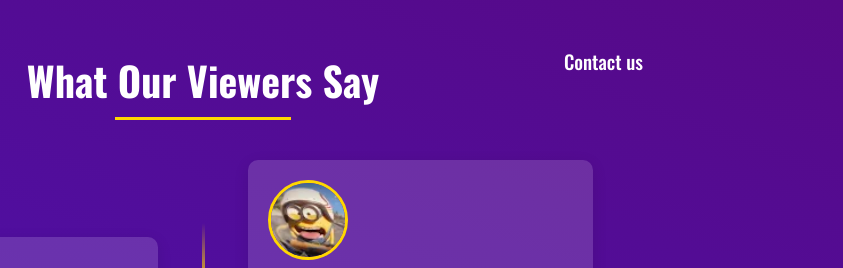
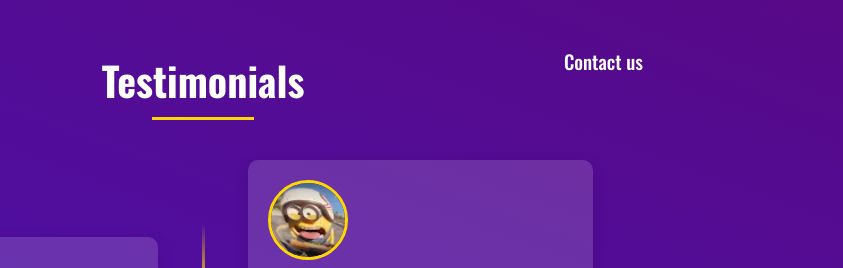
Before and after one commit to crxnch172/G9-G5-LL-IPBA, a plain HTML site: page testimonial.html in a window 1280 px wide. Shown: the top 268 px of the page, 437-1280 px from the left. Drawn offline with nearby package versions, Linux system fonts and the light colour scheme.

Commit message:
cool changes

```diff
--- a/testimonial.html
+++ b/testimonial.html
@@ -23,7 +23,7 @@
     </header>
 
     <section class="testimonials-section">
-        <h1><span>What Our Viewers Say</span></h1>
+        <h1><span>Testimonials</span></h1>
 
         <div class="testimonial-container">
             <!-- Testimonial 1 -->
```
